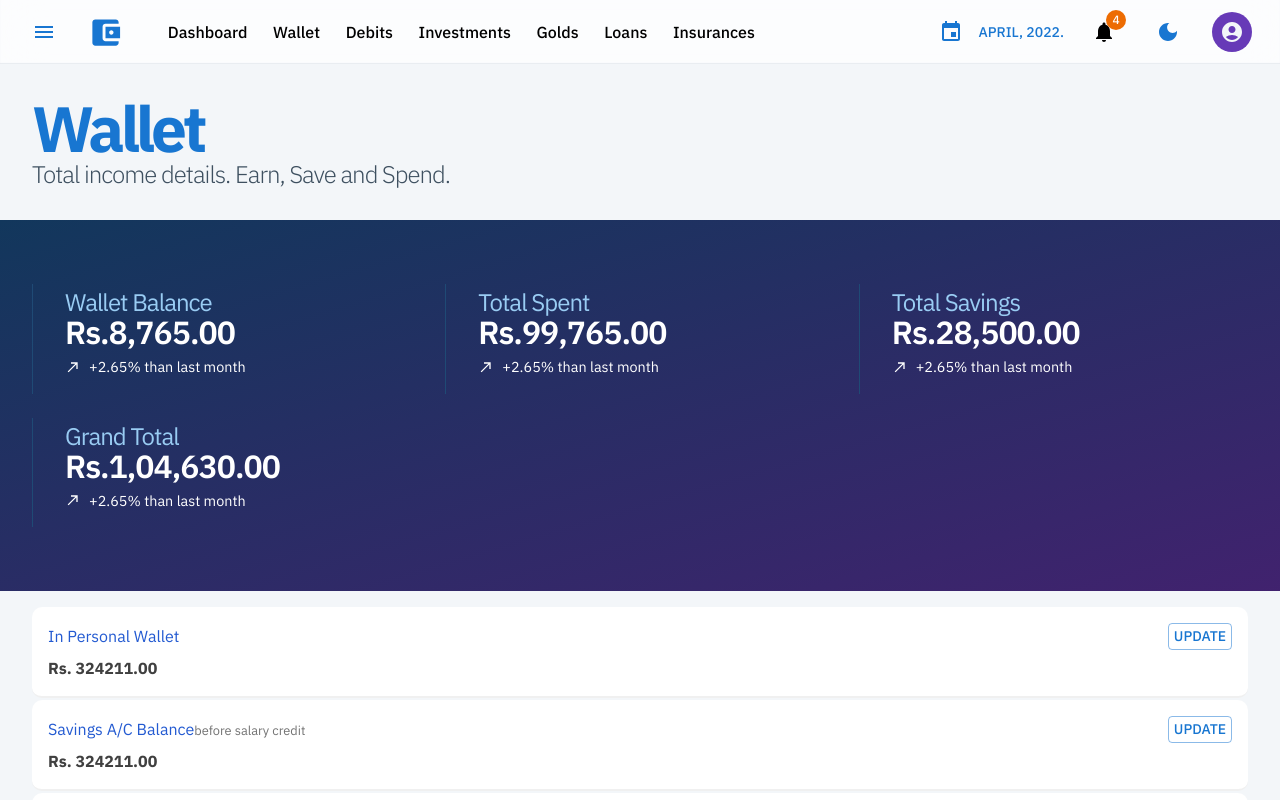
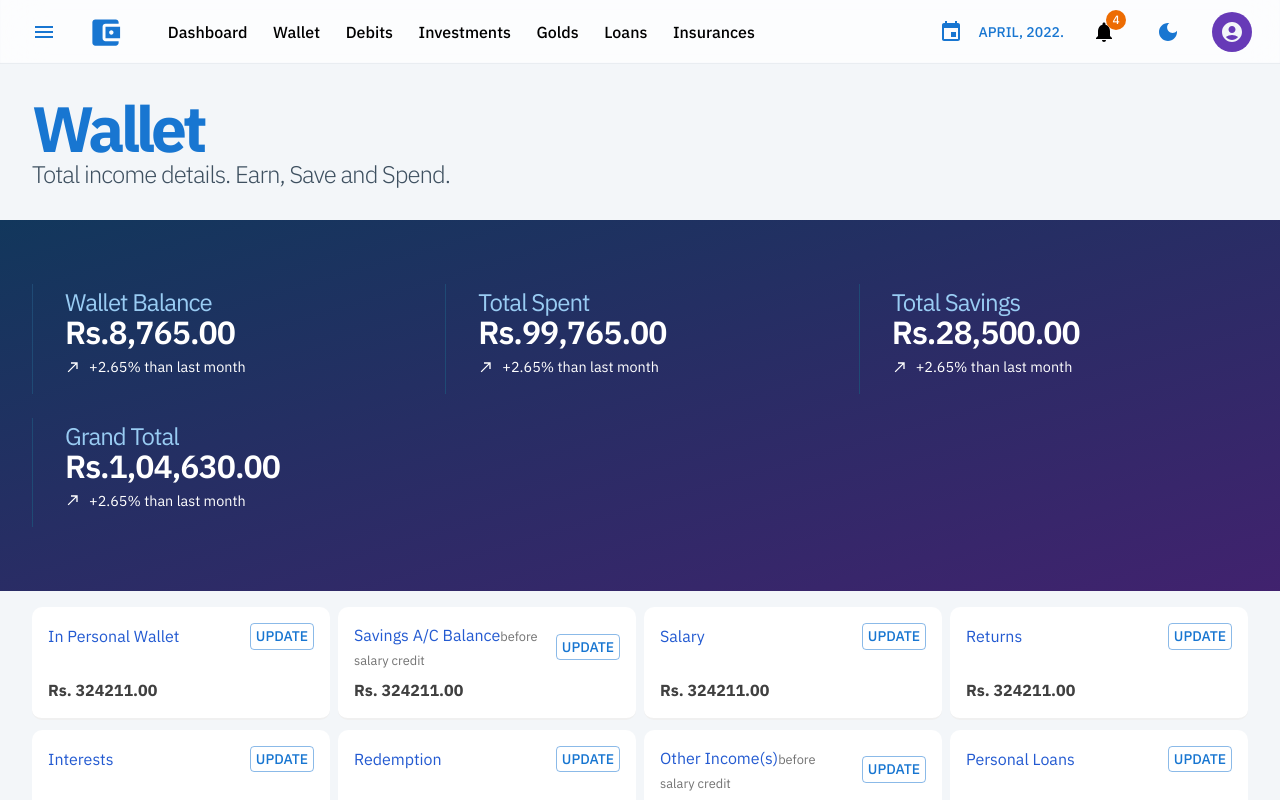
Before and after one commit to cra2ycoder/my-finance, a Next.js app: page /wallet in a window 1280 px wide. Shown: the top 800 px of the page. Built offline with nearby package versions, Linux system fonts and the light colour scheme.

Commit message:
gridbox integrated for wallettable

```diff
--- a/components/WalletTable/WalletTable.tsx
+++ b/components/WalletTable/WalletTable.tsx
@@ -1,5 +1,5 @@
 import React from 'react'
-import Box from '@mui/material/Box'
+import { GridBox } from '@components/Base/Layout'
 import WalletItem from './WalletItem'
 import { IWalletTableProps, IWalletItemProps } from './typings'
 
@@ -7,11 +7,15 @@ function WalletTable(props: IWalletTableProps) {
   const { list = [] } = props
 
   return (
-    <>
+    <GridBox
+      className="dashboard-graphs-wrapper"
+      columns={{ xl: 4, lg: 3, md: 2, sm: 1 }}
+      gap="0.5rem"
+    >
       {list.map((x: IWalletItemProps, id: number) => (
         <WalletItem {...x} key={`wallet-item-${id}`} />
       ))}
-    </>
+    </GridBox>
   )
 }
 
```
